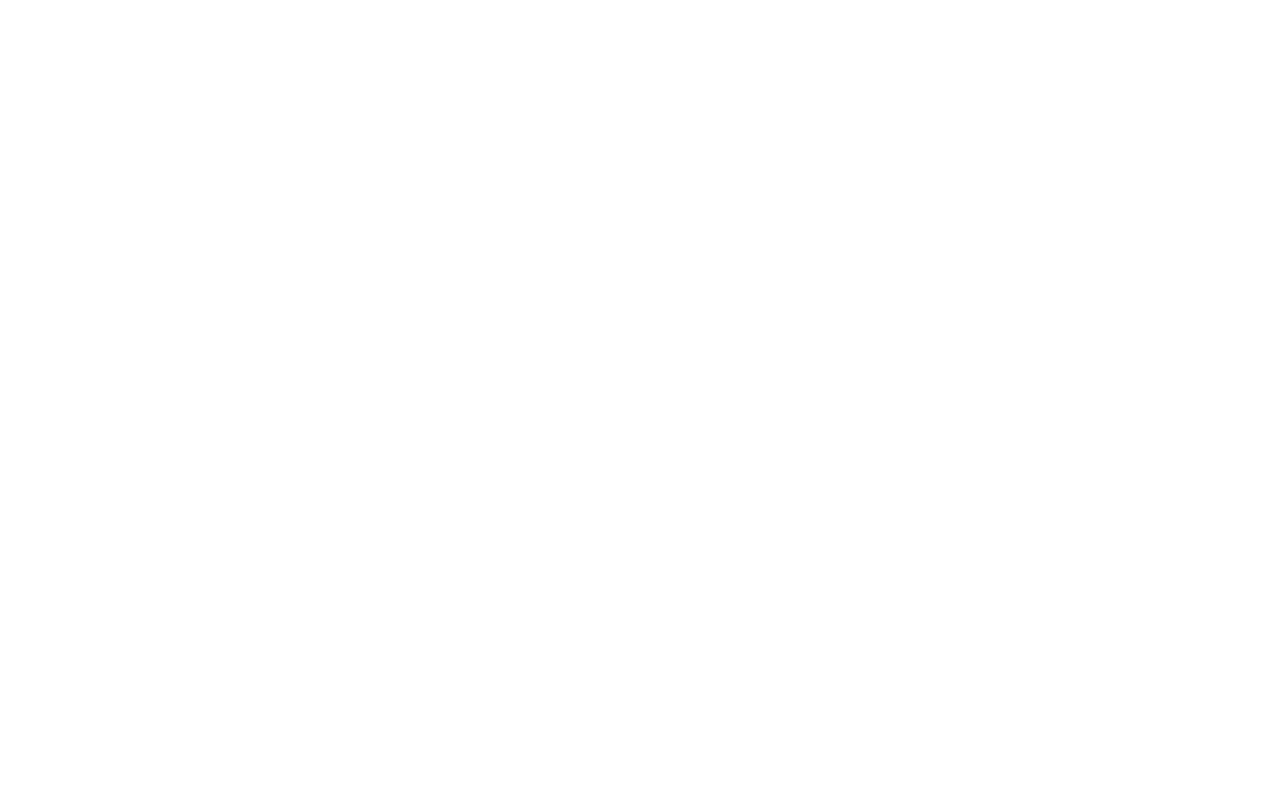
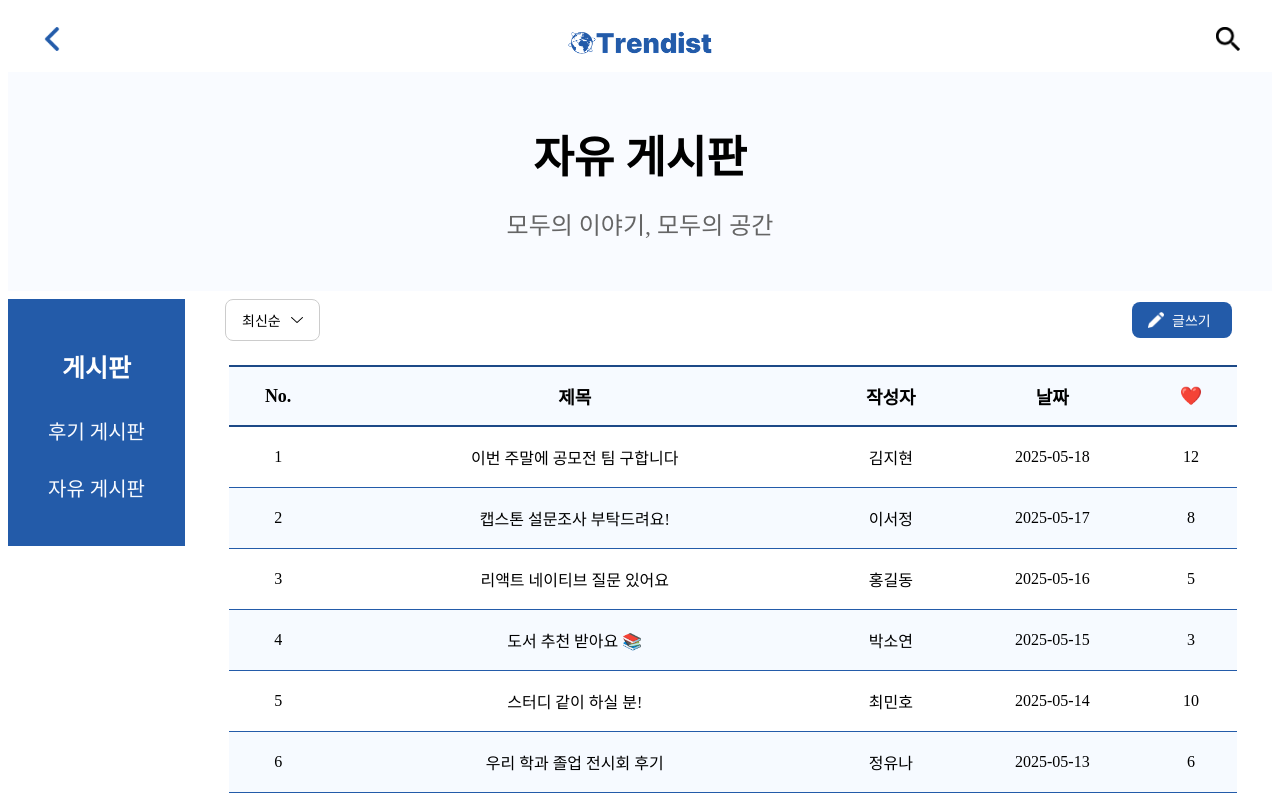
Before and after one commit to HIGHFIVE-SW/HIGHFIVE-FE, a React (Create React App) app: page /board/free in a window 1280 px wide. Before the commit this address had no page. Shown: the top 800 px of the page. Built offline with nearby package versions, Linux system fonts and the light colour scheme.

Commit message:
Feat : 자유게시판 레이아웃 구현

```diff
--- /dev/null
+++ b/src/components/board/freeboard/FreePostList.jsx
@@ -0,0 +1,64 @@
+import React from "react";
+import styled from "styled-components";
+
+export default function FreePostList({ posts, currentPage, itemsPerPage }) {
+  return (
+    <Table>
+      <thead>
+        <tr>
+          <TableHead>No.</TableHead>
+          <TableHead>제목</TableHead>
+          <TableHead>작성자</TableHead>
+          <TableHead>날짜</TableHead>
+          <TableHead>❤️</TableHead>
+        </tr>
+      </thead>
+      <tbody>
+        {posts.map((post, idx) => (
+          <PostRow
+            key={post.post_id}
+            isEven={idx % 2 === 1}
+            isLastRow={idx === posts.length - 1} // 마지막 행 판별
+          >
+            <TableData>{(currentPage - 1) * itemsPerPage + idx + 1}</TableData>
+            <TableData>{post.post_title}</TableData>
+            <TableData>{post.authorName}</TableData>
+            <TableData>{post.created_at.slice(0, 10)}</TableData>
+            <TableData>{post.post_like_count}</TableData>
+          </PostRow>
+        ))}
+      </tbody>
+    </Table>
+  );
+}
+
+// 스타일 컴포넌트
+const Table = styled.table`
+  width: 97%;
+  margin-top: 24px;
+  border-collapse: collapse;
+  margin-left: 20px;
+`;
+
+const TableHead = styled.th`
+  padding: 16px;
+  font-size: 18px;
+  font-weight: 600;
+  text-align: center;
+  background-color: #F6FAFF;
+  border-top: 2px solid #1C4987;
+  border-bottom: 2px solid #1C4987;
+`;
+
+const TableData = styled.td`
+  padding: 18px;
+  font-size: 16px;
+  text-align: center;
+`;
+
+const PostRow = styled.tr`
+  background-color: ${(props) => (props.isEven ? "#F6FAFF" : "#ffffff")};
+  border-bottom: ${(props) =>
+    props.isLastRow ? "2px solid #1C4987" : "1px solid #235BA9"};
+  }
+`;
--- a/src/layout/board/BoardSideNav.jsx
+++ b/src/layout/board/BoardSideNav.jsx
@@ -16,7 +16,7 @@
       </Item>
       <Item
         active={selected === '자유 게시판'}
-        onClick={() => onSelect('/board/free')}
+        onClick={() => navigate('/board/free')}
       >
         자유 게시판
       </Item>
--- /dev/null
+++ b/src/pages/board/FreeBoardPage.jsx
@@ -0,0 +1,220 @@
+import React, { useState } from "react";
+import styled from "styled-components";
+import BoardNav from "../../layout/board/BoardNav";
+import BoardSidebar from "../../layout/board/BoardSideNav";
+import Footer from "../../layout/Footer";
+import usePagination from "../../hooks/usePagination";
+import Pagination from "../../components/common/Pagination";
+import CustomDropdown from "../../components/common/CustomDropdown";
+import writeIcon from "../../assets/images/board/ic_Write.png";
+import PostList from "../../components/board/freeboard/FreePostList";
+
+const dummyPosts = [
+  {
+    post_id: "id-1",
+    post_title: "이번 주말에 공모전 팀 구합니다",
+    authorName: "김지현",
+    created_at: "2025-05-18",
+    post_like_count: 12,
+  },
+  {
+    post_id: "id-2",
+    post_title: "캡스톤 설문조사 부탁드려요!",
+    authorName: "이서정",
+    created_at: "2025-05-17",
+    post_like_count: 8,
+  },
+  {
+    post_id: "id-3",
+    post_title: "리액트 네이티브 질문 있어요",
+    authorName: "홍길동",
+    created_at: "2025-05-16",
+    post_like_count: 5,
+  },
+  {
+    post_id: "id-4",
+    post_title: "도서 추천 받아요 📚",
+    authorName: "박소연",
+    created_at: "2025-05-15",
+    post_like_count: 3,
+  },
+  {
+    post_id: "id-5",
+    post_title: "스터디 같이 하실 분!",
+    authorName: "최민호",
+    created_at: "2025-05-14",
+    post_like_count: 10,
+  },
+  {
+    post_id: "id-6",
+    post_title: "우리 학과 졸업 전시회 후기",
+    authorName: "정유나",
+    created_at: "2025-05-13",
+    post_like_count: 6,
+  },
+  {
+    post_id: "id-7",
+    post_title: "요즘 날씨 너무 좋네요 ☀️",
+    authorName: "한지훈",
+    created_at: "2025-05-12",
+    post_like_count: 2,
+  },
+  {
+    post_id: "id-8",
+    post_title: "다들 포트폴리오 어떻게 만들고 계세요?",
+    authorName: "이수빈",
+    created_at: "2025-05-11",
+    post_like_count: 9,
+  },
+  {
+    post_id: "id-9",
+    post_title: "기획 공모전 추천 좀 해주세요",
+    authorName: "강도윤",
+    created_at: "2025-05-10",
+    post_like_count: 7,
+  },
+  {
+    post_id: "id-10",
+    post_title: "프론트엔드 면접 후기 공유합니다",
+    authorName: "오지훈",
+    created_at: "2025-05-09",
+    post_like_count: 13,
+  },
+  {
+    post_id: "id-11",
+    post_title: "프론트엔드 면접 후기 공유합니다",
+    authorName: "오지훈",
+    created_at: "2025-05-09",
+    post_like_count: 14,
+  },
+];
+
+
+export default function FreeBoardPage() {
+  const [sortOrder, setSortOrder] = useState("최신순");
+
+  // 정렬 로직
+  const sortedPosts = [...dummyPosts].sort((a, b) => {
+    if (sortOrder === "최신순") {
+      return new Date(b.created_at) - new Date(a.created_at);
+    } else if (sortOrder === "추천순") {
+      return b.post_like_count - a.post_like_count;
+    }
+    return 0;
+  });
+
+  // 페이지네이션 적용
+  const itemsPerPage = 10;
+  const {
+    currentPage,
+    totalPages,
+    currentData: currentPosts,
+    goToPage,
+  } = usePagination(sortedPosts, itemsPerPage);
+
+
+  return (
+    <>
+      <BoardNav />
+      <HeaderSection>
+        <Title>자유 게시판</Title>
+        <Subtitle>모두의 이야기, 모두의 공간</Subtitle>
+      </HeaderSection>
+      <MainLayout>
+        <BoardSidebar />
+        <RightContent>
+        <SortWriteWrapper>
+            <SortBox>
+            <CustomDropdown
+                options={["최신순", "추천순"]}
+                selected={sortOrder}
+                onSelect={setSortOrder}
+            />
+            </SortBox>
+            <WriteButton>
+            <WriteIcon src={writeIcon} alt="글쓰기" /> 글쓰기
+            </WriteButton>
+        </SortWriteWrapper>
+
+        {/* 게시글 리스트 렌더링 */}
+        <PostList
+            posts={currentPosts}
+            currentPage={currentPage}
+            itemsPerPage={itemsPerPage}
+        />
+
+        <Pagination
+            currentPage={currentPage}
+            totalPages={totalPages}
+            goToPage={goToPage}
+        />
+        </RightContent>
+      </MainLayout>
+      <Footer />
+    </>
+  );
+}
+
+const HeaderSection = styled.div`
+  background-color: #f9fbff;
+  text-align: center;
+  padding: 50px 0;
+  position: relative;
+`;
+
+const Title = styled.h1`
+  font-size: 44px;
+  color: #000000;
+  font-weight: 700;
+  margin: 0;
+`;
+
+const Subtitle = styled.p`
+  font-size: 24px;
+  color: #656565;
+  margin: 20px 0 0;
+`;
+
+const MainLayout = styled.div`
+  display: flex;
+  flex-direction: row;
+  align-items: flex-start;
+  margin-top: 8px;
+`;
+
+const RightContent = styled.div`
+  flex: 1;
+  padding: 0 24px;
+`;
+
+const SortWriteWrapper = styled.div`
+  display: flex;
+  justify-content: space-between;
+  align-items: center;
+  margin: 0 16px;
+`;
+
+const SortBox = styled.div`
+  display: flex;
+  gap: 8px;
+`;
+
+const WriteButton = styled.button`
+  width: 100px;
+  background-color: #235ba9;
+  color: #ffffff;
+  border: none;
+  border-radius: 8px;
+  padding: 8px 16px;
+  font-size: 14px;
+  font-weight: 500;
+  display: flex;
+  align-items: center;
+  gap: 8px;
+  cursor: pointer;
+`;
+
+const WriteIcon = styled.img`
+  width: 16px;
+  height: 16px;
+`;
--- a/src/routes/Route.jsx
+++ b/src/routes/Route.jsx
@@ -7,6 +7,7 @@
 import GlobalIssuePage from '../pages/GlobalIssuePage';
 import ActivityPage from '../pages/ActivityPage';
 import ReviewBoardPage from '../pages/board/ReviewBoardPage';
+import FreeBoardPage from '../pages/board/FreeBoardPage';
 
 export default function AppRoutes() {
   return (
@@ -17,6 +18,7 @@
       <Route path="/global-issue" element={<GlobalIssuePage />} />
       <Route path="/activity" element={<ActivityPage />} />
       <Route path="/board/review" element={<ReviewBoardPage />} />
+      <Route path="/board/free" element={<FreeBoardPage />} />
     </Routes>
   );
 }
```
Also changed, not shown: src/components/board/freeboard/FreePostItem.jsx (added, +14 -0 lines).
